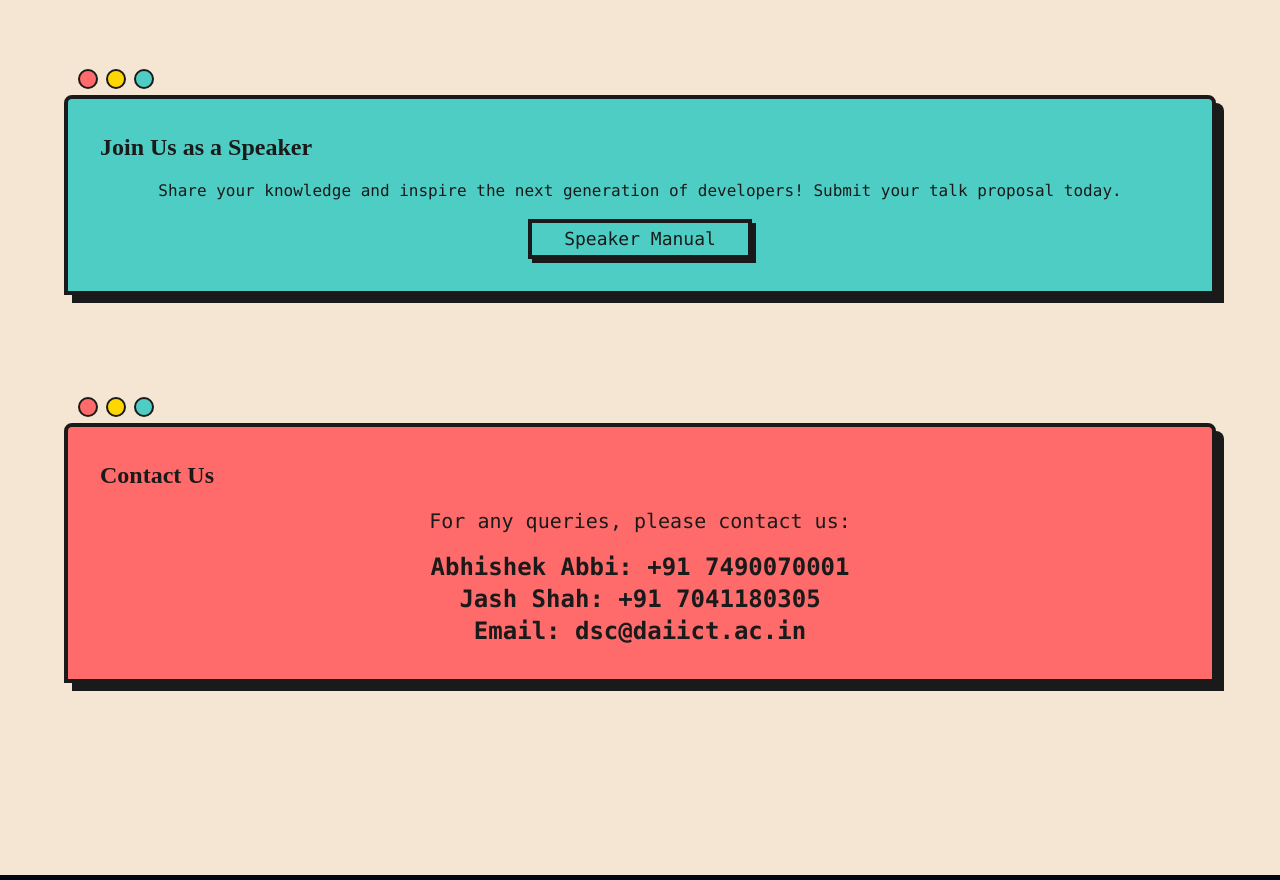
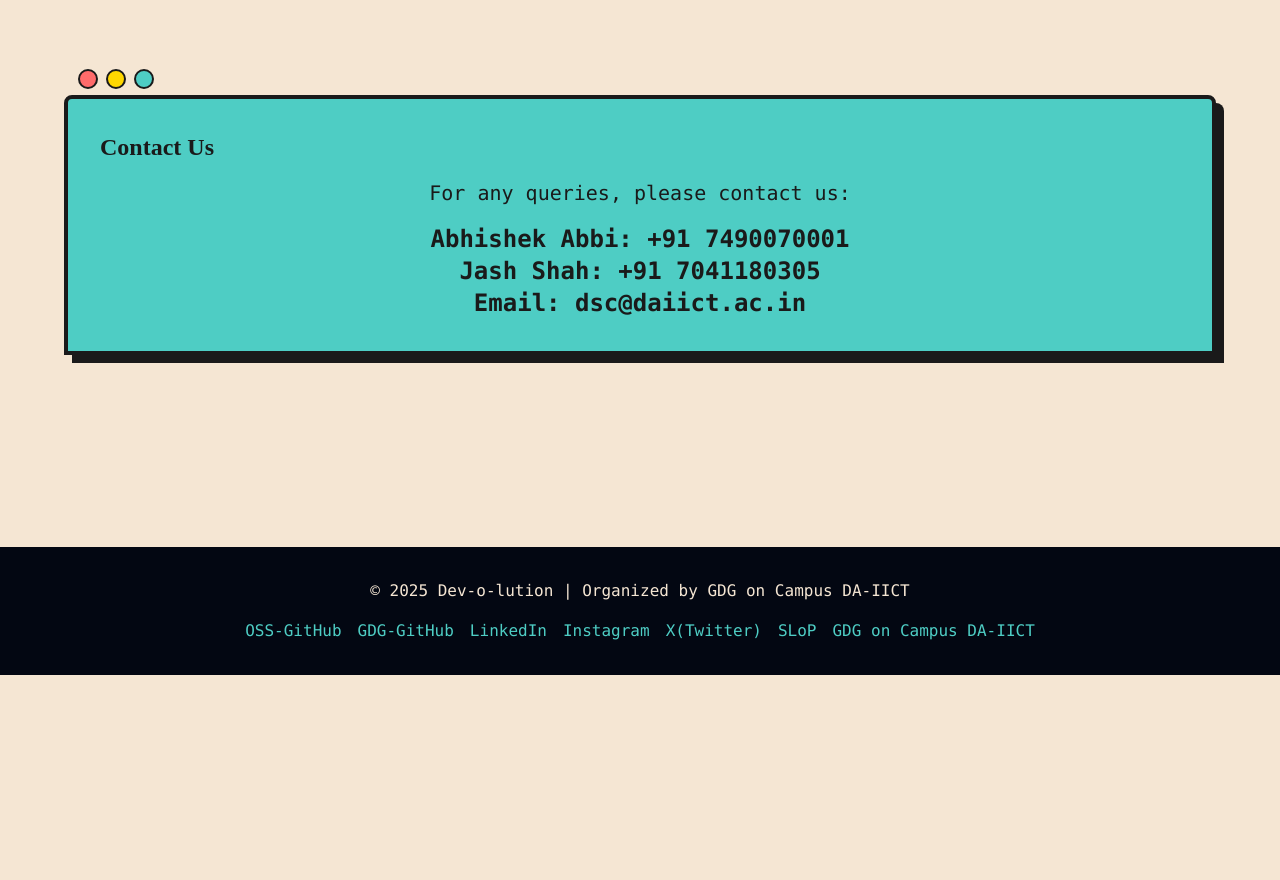
Before and after one commit to gdg-da/devolution, a Next.js app: page / in a window 1280 px wide. Shown: the part 4660-5540 px from the top of the page. After the commit the page ends 5335 px from the top, so only its background shows below. Built offline with nearby package versions, Linux system fonts and the light colour scheme; a web font is replaced by a local one.

Commit message:
delete(speaker-manual): remove Speaker Manual page and associated metadata

```diff
--- a/src/app/speaker-manual/page.tsx
+++ /dev/null
@@ -1,11 +0,0 @@
-import SpeakerManual from '@/components/SpeakerManual'
-import { Metadata } from 'next'
-
-export const metadata: Metadata = {
-    title: 'Speaker Manual | Dev-o-lution',
-    description: 'Guidelines and information for speakers at the Dev-o-lution conference',
-}
-
-export default function SpeakerManualPage() {
-    return <SpeakerManual />
-}
--- a/src/components/DevolutionLanding.tsx
+++ b/src/components/DevolutionLanding.tsx
@@ -570,8 +570,9 @@ export default function DevolutionLanding() {
                         </form>
                     </div>
                 </PCWindow2>
+                <div id="faqs">
                     <PCWindow title="Frequently Asked Questions" className="mb-32">
-          <div id="faqs" className="space-y-8">
+                        <div className="space-y-8">
                             {[
                                 {
                                     q: "Who can participate?",
@@ -599,6 +600,7 @@ export default function DevolutionLanding() {
                             ))}
                         </div>
                     </PCWindow>
+                </div>
                 <PCWindow2 title="Ready to Evolve?" className="mb-32">
                     <div className="text-center">
                         <p className="text-xl lg:text-3xl font-bold mb-4">
@@ -620,27 +622,14 @@ export default function DevolutionLanding() {
                         <p className="text-2xl font-bold pt-6">See you at the event!</p>
                     </div>
                 </PCWindow2>
-        <PCWindow title="Join Us as a Speaker" className="mb-32">
-          <p className="text-center mb-4">
-            Share your knowledge and inspire the next generation of developers!
-            Submit your talk proposal today.
-          </p>
-          <div className="text-center">
-            <Button
-              asChild
-              className="bg-[#4ecdc4] text-[#1a1a1a] hover:bg-[#ff6b6b] text-lg px-8 py-4 rounded-none border-4 border-[#1a1a1a] transform hover:translate-x-2 hover:-translate-y-2 transition-transform shadow-neo">
-              <Link href="/speaker-manual">Speaker Manual</Link>
-            </Button>
-          </div>
-        </PCWindow>
-        <PCWindow2 title="Contact Us" className="mb-32">
+                <PCWindow title="Contact Us" className="mb-32">
                     <div id="contact" className="text-center">
                         <p className="text-xl mb-4">For any queries, please contact us:</p>
                         <p className="text-2xl font-bold">Abhishek Abbi: +91 7490070001</p>
                         <p className="text-2xl font-bold">Jash Shah: +91 7041180305</p>
                         <p className="text-2xl font-bold">Email: dsc@daiict.ac.in</p>
                     </div>
-        </PCWindow2>
+                </PCWindow>
             </main>
             <footer className="bg-gray-950 text-[#f5e6d3] py-8 z-20 relative">
                 <div className="container mx-auto">
```
Lines whose indentation alone changed are shown as unchanged.
